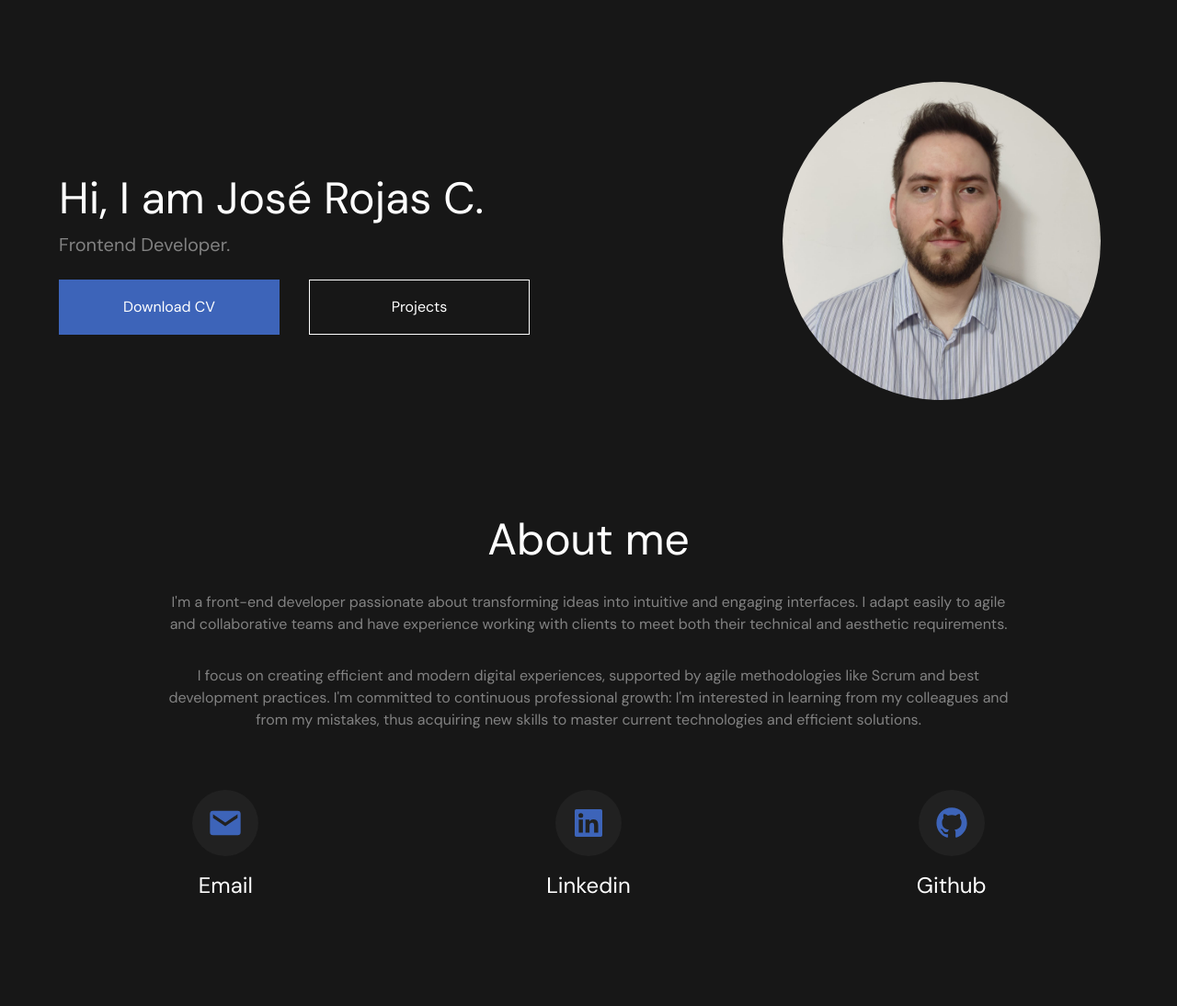
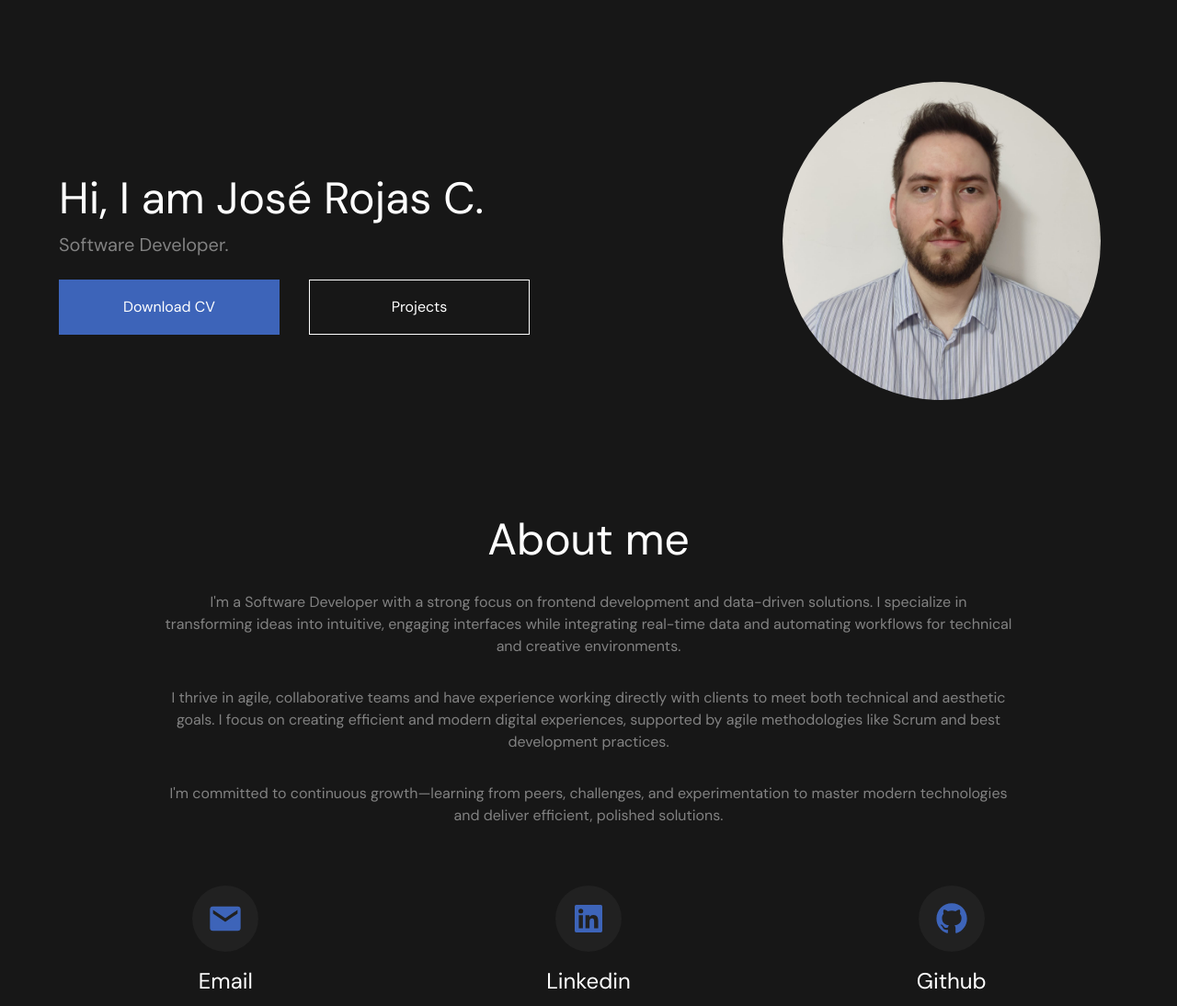
Before and after one commit to josrojas/portfolio, a website: page src/index.html in a window 1280 px wide. Shown: the part 71-1165 px from the top of the page at 92% size. Drawn offline with nearby package versions, Linux system fonts and the light colour scheme.

Commit message:
Updated about me and cv

```diff
--- a/src/index.html
+++ b/src/index.html
@@ -64,8 +64,7 @@
                         <ul
                             class="absolute right-0 mt-2 w-24 rounded-lg shadow-lg bg-blue-color opacity-0 invisible group-hover:opacity-100 group-hover:visible group-focus-within:opacity-100 group-focus-within:visible transition-all z-50">
                             <li>
-                                <a href="homeES.html"
-                                    class="block px-4 py-2 hover:bg-blue-700 rounded-t-lg">Spanish</a>
+                                <a href="homeES.html" class="block px-4 py-2 hover:bg-blue-700 rounded-t-lg">Spanish</a>
                             </li>
                             <li>
                                 <a href="index.html" class="block px-4 py-2 hover:bg-blue-700 rounded-b-lg">English</a>
@@ -85,12 +84,12 @@
                 <article class="text-center mt-8 md:w-1/2 md:text-left">
 
                     <h1 class="text-4xl md:text-5xl">Hi, I am José Rojas C.</h1>
-                    <p class="text-gray-color text-xl mt-3 mb-6">Frontend Developer.</p>
+                    <p class="text-gray-color text-xl mt-3 mb-6">Software Developer.</p>
 
                     <div class="grid
                     grid-cols-[repeat(auto-fit,minmax(170px,1fr))] auto-rows-[60px] gap-8 max-w-lg mx-auto md:mx-0">
 
-                        <a href="https://drive.google.com/file/d/1tMR2SVs6KjOP24cyf0rPDF8_0_Rj_icO/view?usp=sharing"
+                        <a href="https://drive.google.com/file/d/1233JdK7tauBA3zHH_R90mYvCPAkNXk3S/view"
                             class="bg-blue-color flex items-center justify-center">Download CV</a>
 
                         <a href="projects.html"
@@ -107,16 +106,20 @@
 
             <section class="py-16 text-center">
                 <h2 class="text-4xl md:text-5xl" id="about">About me</h2>
-                <p class="mt-8 mb-6 leading-normal text-gray-color md:w-4/5 md:mx-auto">I'm a front-end developer
-                    passionate about transforming ideas into intuitive and engaging interfaces. I adapt easily to agile
-                    and collaborative teams and have experience working with clients to meet both their technical and
-                    aesthetic requirements.</p>
+                <p class="mt-8 mb-6 leading-normal text-gray-color md:w-4/5 md:mx-auto">I'm a Software Developer with a
+                    strong focus on frontend development and data-driven solutions. I specialize in transforming ideas
+                    into intuitive, engaging interfaces while integrating real-time data and automating workflows for
+                    technical and creative environments.</p>
 
-                <p class="mt-8 mb-16 leading-normal text-gray-color md:w-4/5 md:mx-auto">I focus on creating efficient
-                    and modern digital experiences, supported by agile methodologies like Scrum and best development
-                    practices. I'm committed to continuous professional growth: I'm interested in learning from my
-                    colleagues and from my mistakes, thus acquiring new skills to master current technologies and
-                    efficient solutions.</p>
+                <p class="mt-8 mb-6 leading-normal text-gray-color md:w-4/5 md:mx-auto">I thrive in agile, collaborative
+                    teams and have experience working directly with clients to meet both technical and aesthetic goals.
+                    I focus on creating efficient and modern digital experiences, supported by agile methodologies like
+                    Scrum and best development practices.
+                </p>
+
+                <p class="mt-8 mb-16 leading-normal text-gray-color md:w-4/5 md:mx-auto"> I'm committed to continuous
+                    growth—learning from peers, challenges, and experimentation to master modern technologies and
+                    deliver efficient, polished solutions.</p>
 
                 <div class="grid gap-8 justify-center justify-items-center md:grid-cols-3">
 
```
Also changed, not shown: src/homeES.html (+15 -12 lines).
